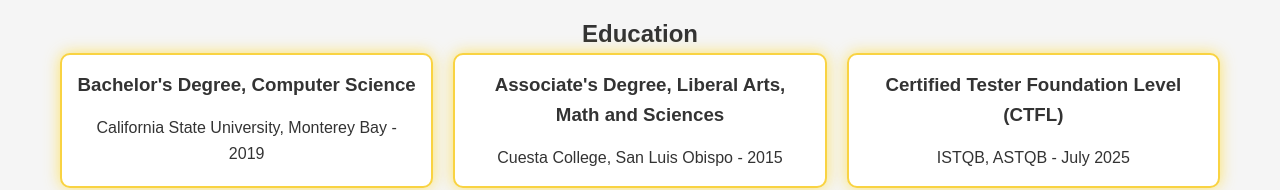
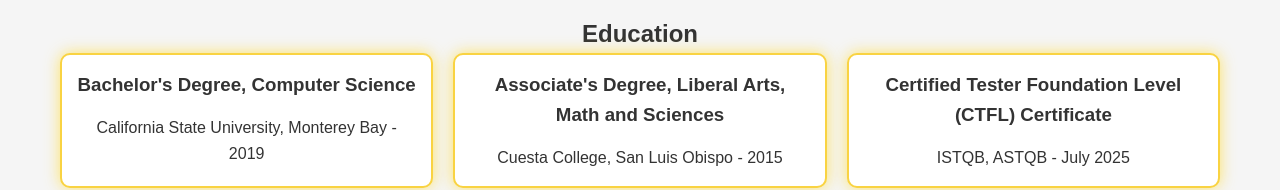
Before and after one commit to lsikes0707/laceygruwell.github.io, a plain HTML site: page index.html in a window 1280 px wide. Shown: the part 263-453 px from the top of the page. Drawn offline with Linux system fonts and the light colour scheme.

Commit message:
Update index.html
Minor update.

```diff
--- a/index.html
+++ b/index.html
@@ -29,7 +29,7 @@
                 <p>Cuesta College, San Luis Obispo - 2015</p>
             </div>
             <div class="card sparkle-border">
-                <h3>Certified Tester Foundation Level (CTFL)</h3>
+                <h3>Certified Tester Foundation Level (CTFL) Certificate</h3>
                 <p>ISTQB, ASTQB - July 2025</p>
             </div>
             <div class="card sparkle-border">
```
